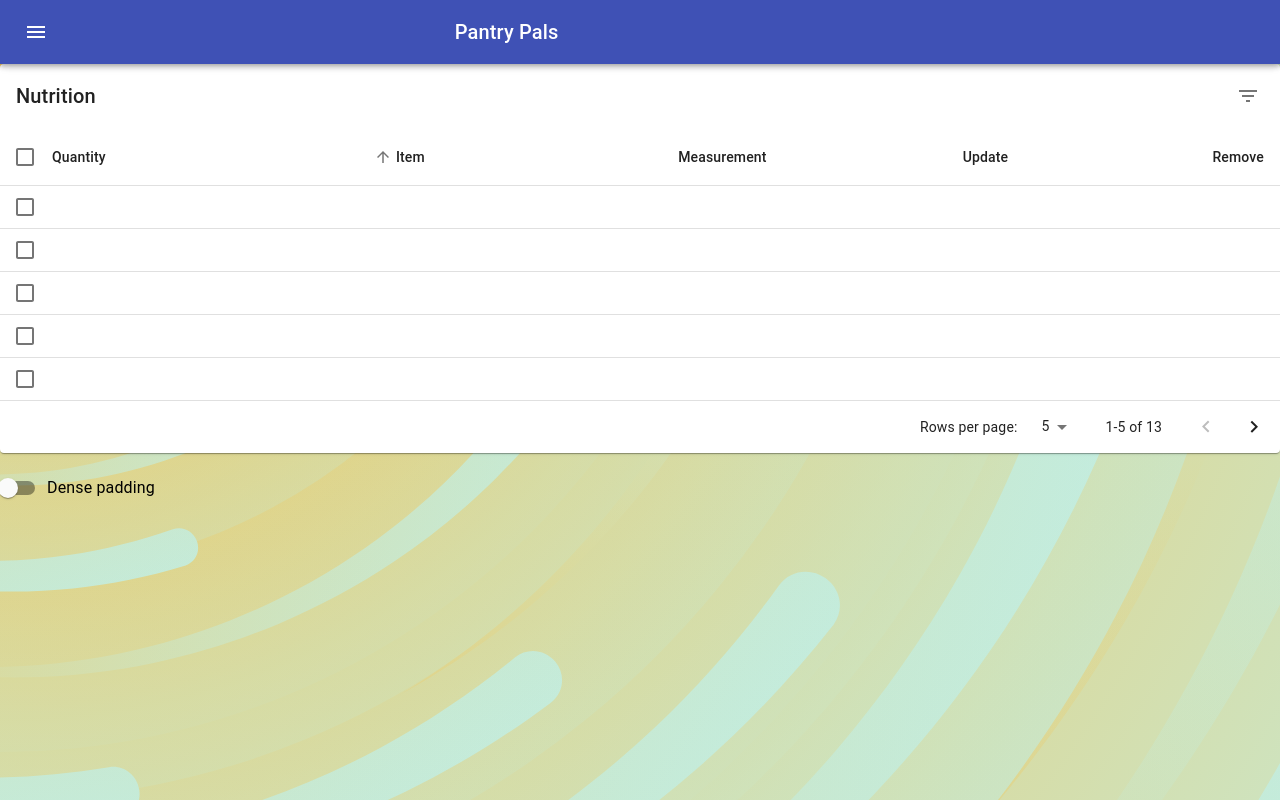
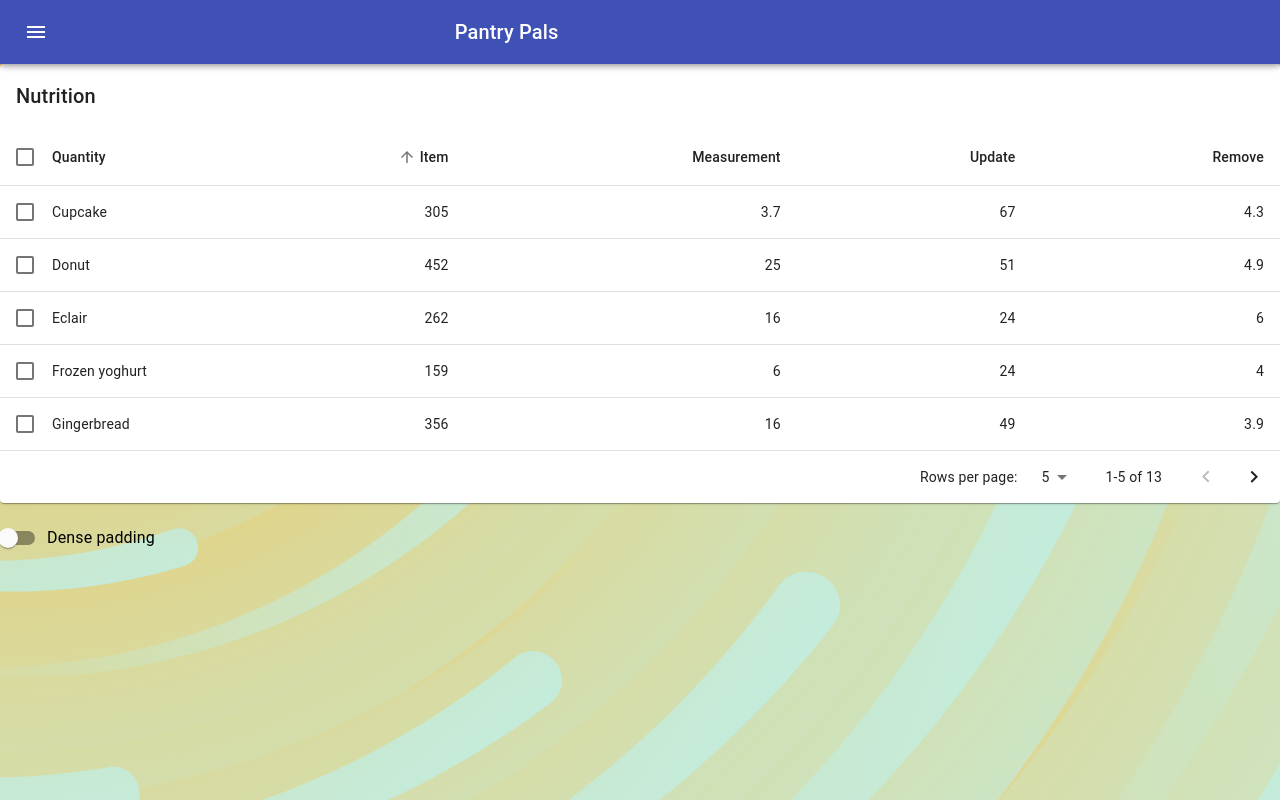
Before and after one commit to listenToRipley/capstone, a React (Create React App) app: page /shoppingList in a window 1280 px wide. Built offline with nearby package versions, Linux system fonts and the light colour scheme.

Commit message:
modified outline and added notes to shopping list

```diff
--- a/src/components/ShoppingList.js
+++ b/src/components/ShoppingList.js
@@ -48,10 +48,11 @@ import FilterListIcon from '@material-ui/icons/FilterList';
     //request items
 
     //quantity, measurement, item, spoonId
-function createData(quantity, item, measurement, update, remove) {
+const createData = (quantity, item, measurement, update, remove) => {
   return { quantity, item, measurement, update, remove};
 }
 
+//this will need to be replaced by content from the server
 const rows = [
   createData('Cupcake', 305, 3.7, 67, 4.3),
   createData('Donut', 452, 25.0, 51, 4.9),
@@ -105,7 +106,9 @@ const headCells = [
 
 //EnhancedTableHead
 const ShoppingListHead = (props) =>  {
+
   const { classes, onSelectAllClick, order, orderBy, numSelected, rowCount, onRequestSort } = props;
+
   const createSortHandler = (property) => (event) => {
     onRequestSort(event, property);
   };
@@ -114,11 +117,12 @@ const ShoppingListHead = (props) =>  {
     <TableHead>
       <TableRow>
         <TableCell padding="checkbox">
+        {/* update this, should only appear if they are in shop mode! If box is checked after shopping is completed, then it should be auto added to pantry and removed from list. */}
           <Checkbox
             indeterminate={numSelected > 0 && numSelected < rowCount}
             checked={rowCount > 0 && numSelected === rowCount}
             onChange={onSelectAllClick}
-            inputProps={{ 'aria-label': 'select all desserts' }}
+            inputProps={{ 'aria-label': 'items' }}
           />
         </TableCell>
         {headCells.map((headCell) => (
@@ -126,6 +130,7 @@ const ShoppingListHead = (props) =>  {
             key={headCell.id}
             align={headCell.numeric ? 'right' : 'left'}
             padding={headCell.disablePadding ? 'none' : 'default'}
+            /* We don't really need sorting on update and delete, we should change that  */
             sortDirection={orderBy === headCell.id ? order : false}
           >
             <TableSortLabel
@@ -207,7 +212,7 @@ const ShoppingListToolbar = (props) => {
       ) : (
         <Tooltip title="Filter list">
           <IconButton aria-label="filter list">
-            <FilterListIcon />
+            {/* <FilterListIcon /> */}
           </IconButton>
         </Tooltip>
       )}
@@ -349,12 +354,12 @@ const ShoppingList = () =>  {
                         />
                       </TableCell>
                       <TableCell component="th" id={labelId} scope="row" padding="none">
-                        {row.name}
+                        {row.quantity}
                       </TableCell>
-                      <TableCell align="right">{row.calories}</TableCell>
-                      <TableCell align="right">{row.fat}</TableCell>
-                      <TableCell align="right">{row.carbs}</TableCell>
-                      <TableCell align="right">{row.protein}</TableCell>
+                      <TableCell align="right">{row.item}</TableCell>
+                      <TableCell align="right">{row.measurement}</TableCell>
+                      <TableCell align="right">{row.update}</TableCell>
+                      <TableCell align="right">{row.remove}</TableCell>
                     </TableRow>
                   );
                 })}
```
